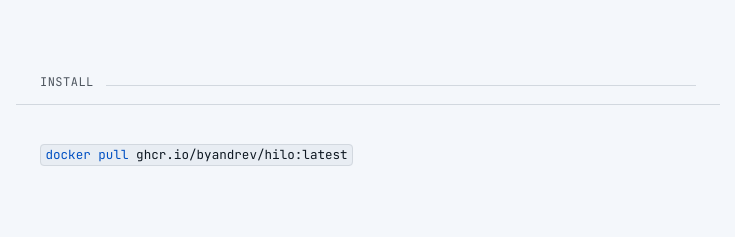
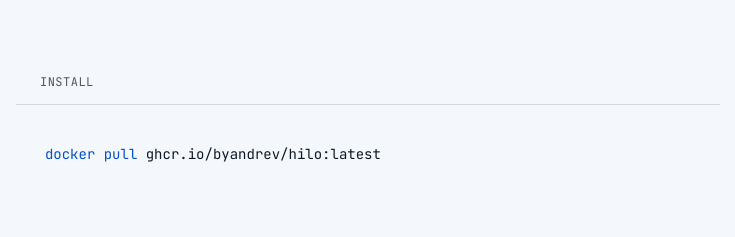
Before and after one commit to byandrev/hilo, a plain HTML site: page landing/index.html in a window 1280 px wide. Shown: the part 563-800 px from the top of the page, 88-823 px from the left. Drawn offline with Linux system fonts and the light colour scheme.

Commit message:
fix: update code styling for preformatted text and remove unnecessary styles

```diff
--- a/landing/styles.css
+++ b/landing/styles.css
@@ -91,6 +91,12 @@ code {
   border: 1px solid var(--color-rule);
   border-radius: var(--radius-sm);
   padding: 0.1em 0.35em;
+}
+
+pre code {
+  border: none;
+  font-size: 1em;
+  background: transparent;
 }
 
 /* ---------- nav · N9 edge-aligned ---------- */
@@ -239,11 +245,7 @@ code {
   letter-spacing: 0.04em;
   text-transform: uppercase;
 }
-.code__head::after {
-  content: "";
-  flex: 1;
-  border-top: 1px solid var(--color-rule);
-}
+
 .code__pre {
   padding: var(--space-lg);
   font-family: var(--font-mono);
```
